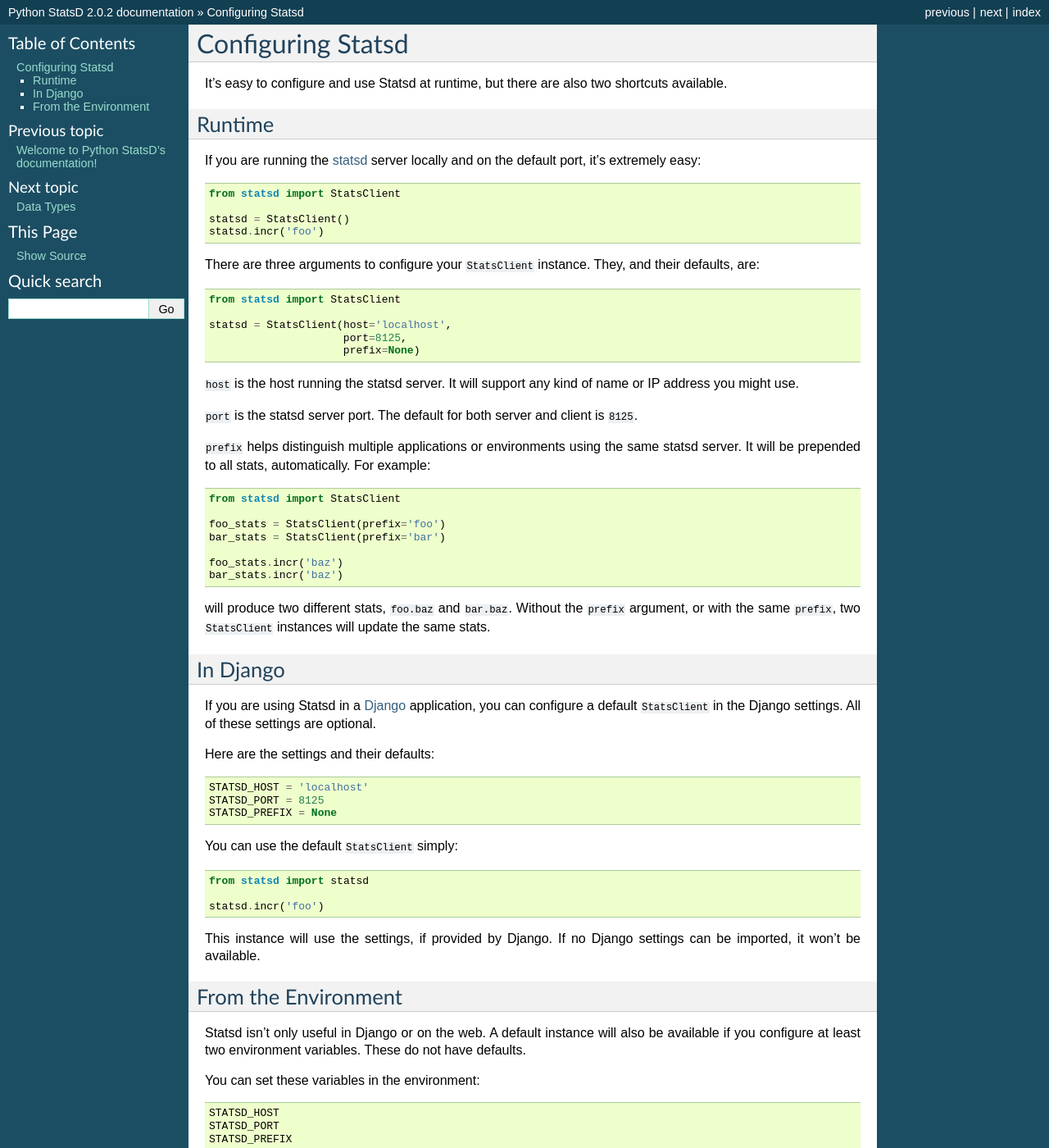
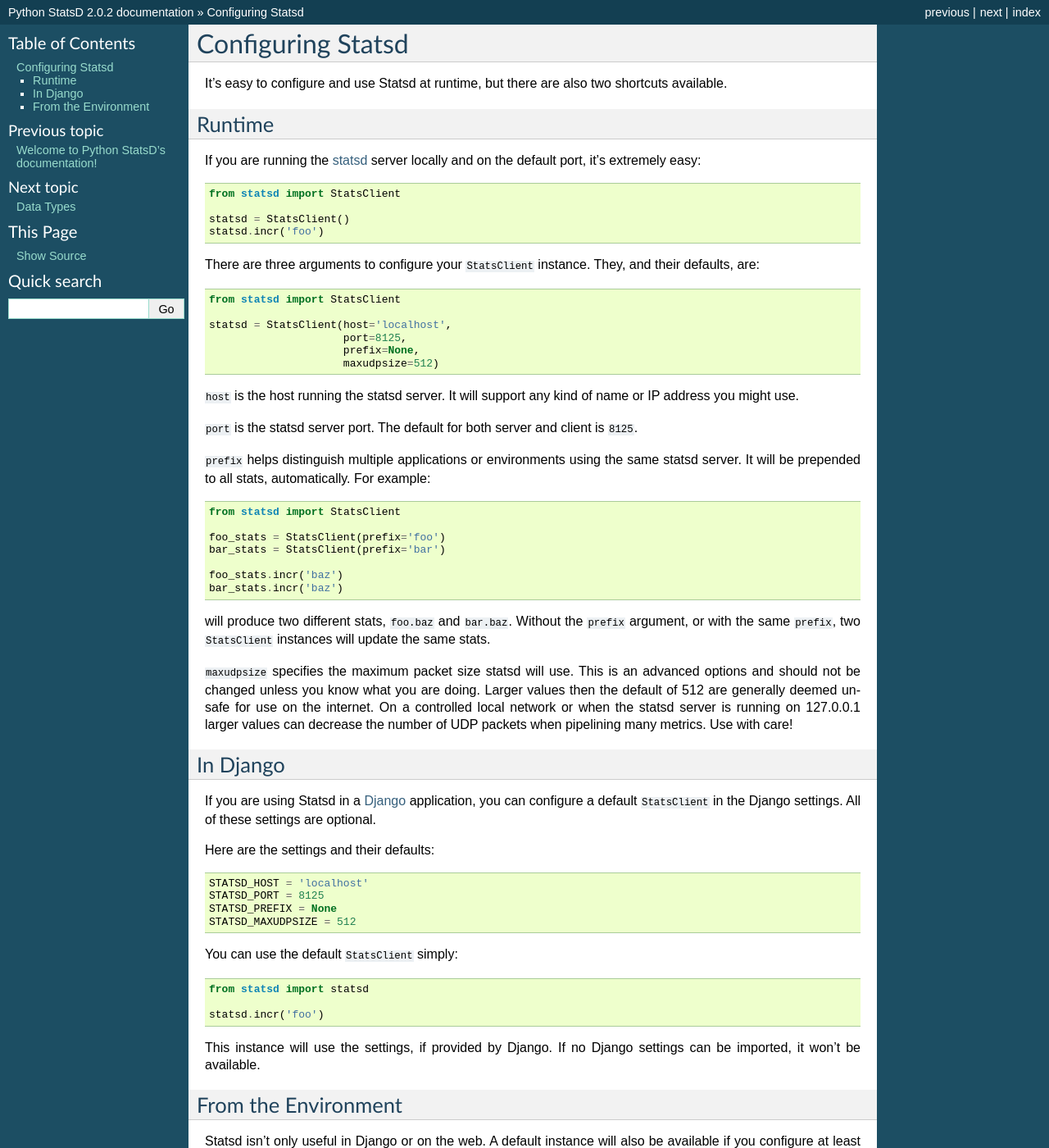
Before and after one commit to jsocol/pystatsd, a Sphinx documentation site: the page built from docs/configure.rst, in a window 1280 px wide and 1400 px high. Shown: the whole window at 82% size. Built offline with Sphinx 7.4.7, drawn with Linux system fonts in a browser that asks for light colours; formulas are drawn with MathJax 3.

Commit message:
add maxudpsize option
allows to control the maximum udp packet size. when pipelining a lot
of metrics within a controlled network or to 127.0.0.1 it can be desirable
to lower the number of udp packets by sending larger onces.

the documentation reflects that this option is not for the faint hearted,
should not be used on the internet and should be handled with extreme care.

```diff
--- a/docs/configure.rst
+++ b/docs/configure.rst
@@ -26,7 +26,8 @@
 
     statsd = StatsClient(host='localhost',
                          port=8125,
-                         prefix=None)
+                         prefix=None,
+                         maxudpsize=512)
 
 ``host`` is the host running the statsd server. It will support any kind
 of name or IP address you might use.
@@ -50,6 +51,13 @@
 the ``prefix`` argument, or with the same ``prefix``, two
 ``StatsClient`` instances will update the same stats.
 
+``maxudpsize`` specifies the maximum packet size statsd will use. This is
+an advanced options and should not be changed unless you know what you are
+doing. Larger values then the default of 512 are generally deemed unsafe for use
+on the internet. On a controlled local network or when the statsd server is
+running on 127.0.0.1 larger values can decrease the number of UDP packets when
+pipelining many metrics. Use with care!
+
 
 In Django
 =========
@@ -63,6 +71,7 @@
     STATSD_HOST = 'localhost'
     STATSD_PORT = 8125
     STATSD_PREFIX = None
+    STATSD_MAXUDPSIZE = 512
 
 You can use the default ``StatsClient`` simply::
 
@@ -86,6 +95,7 @@
     STATSD_HOST
     STATSD_PORT
     STATSD_PREFIX
+    STATSD_MAXUDPSIZE
 
 and then in your Python application, you can simply do::
 
--- a/statsd/__init__.py
+++ b/statsd/__init__.py
@@ -28,7 +28,8 @@
         host = getattr(settings, 'STATSD_HOST', 'localhost')
         port = getattr(settings, 'STATSD_PORT', 8125)
         prefix = getattr(settings, 'STATSD_PREFIX', None)
-        statsd = StatsClient(host, port, prefix)
+        maxudpsize = getattr(settings, 'STATSD_MAXUDPSIZE', 512)
+        statsd = StatsClient(host, port, prefix, maxudpsize)
     except (socket.error, socket.gaierror, ImportError):
         pass
 elif 'STATSD_HOST' in os.environ:
@@ -36,6 +37,7 @@
         host = os.environ['STATSD_HOST']
         port = int(os.environ['STATSD_PORT'])
         prefix = os.environ.get('STATSD_PREFIX')
-        statsd = StatsClient(host, port, prefix)
+        maxudpsize = int(os.environ.get('STATSD_MAXUDPSIZE', 512))
+        statsd = StatsClient(host, port, prefix, maxudpsize)
     except (socket.error, socket.gaierror, KeyError):
         pass
```
Also changed, not shown: 1 other file.
